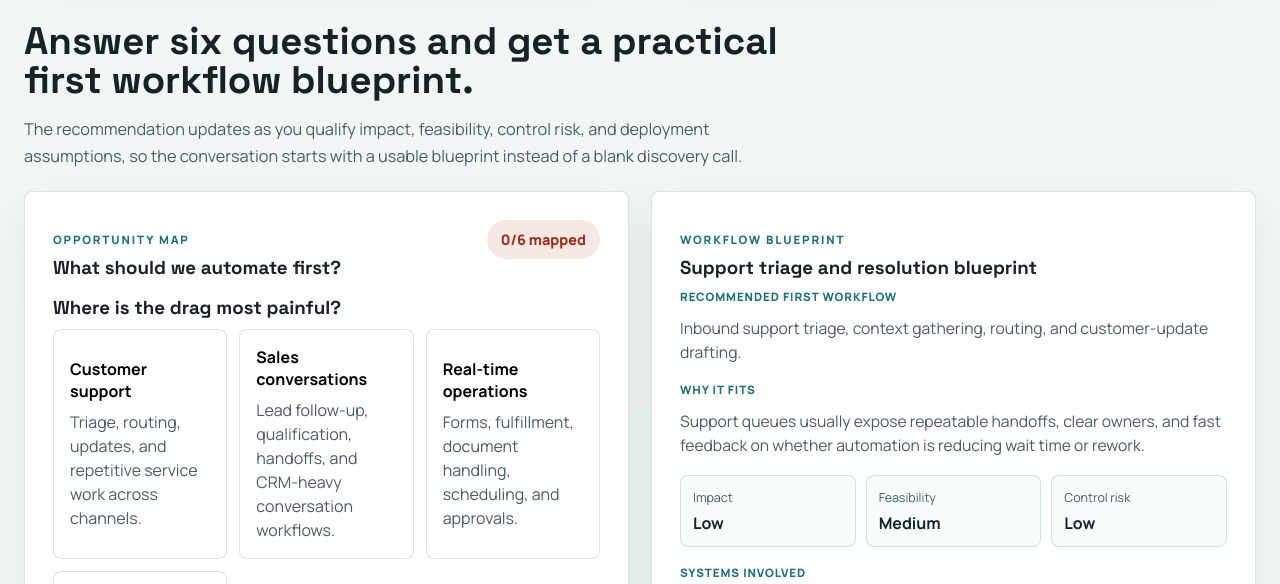
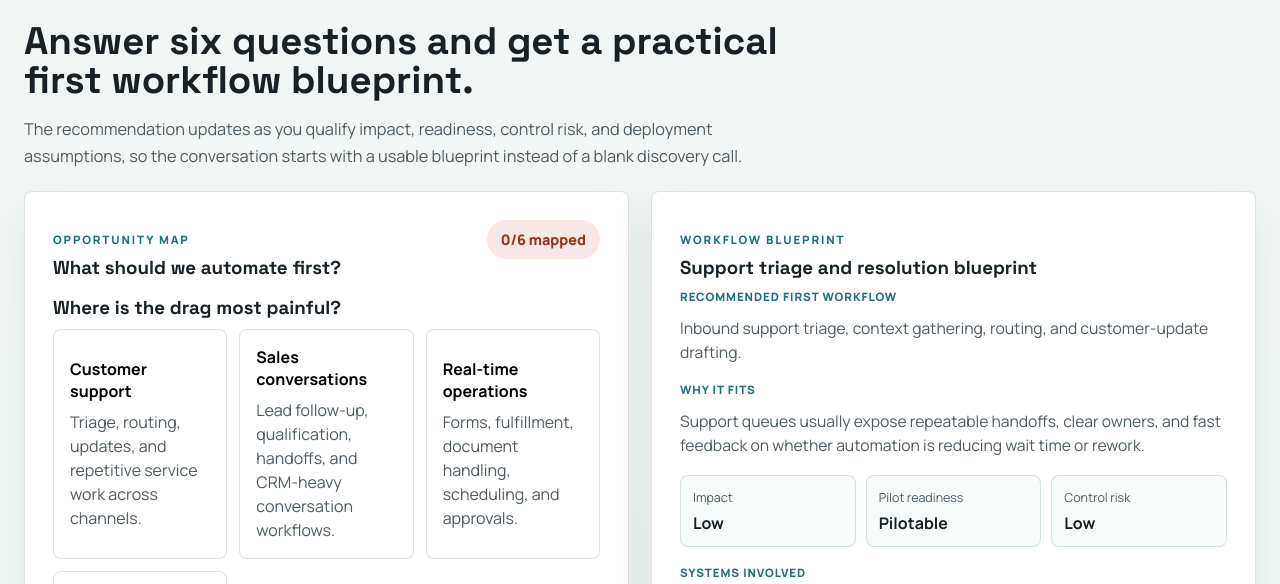
Before and after one commit to agonza1/Ai-ops-map, a React (Vite) app: page / in a window 1280 px wide. Shown: the part 1766-2350 px from the top of the page. Built offline with nearby package versions, Linux system fonts and the light colour scheme.

Commit message:
Use client-safe readiness labels (#11)
Co-authored-by: Alberto <alberto@albertos-mini.lan>

```diff
--- a/src/App.tsx
+++ b/src/App.tsx
@@ -116,7 +116,7 @@ function App() {
           <p className="section-kicker">Progressive diagnostic</p>
           <h2>Answer six questions and get a practical first workflow blueprint.</h2>
           <p>
-            The recommendation updates as you qualify impact, feasibility, control risk, and deployment assumptions, so the
+            The recommendation updates as you qualify impact, readiness, control risk, and deployment assumptions, so the
             conversation starts with a usable blueprint instead of a blank discovery call.
           </p>
         </div>
@@ -195,7 +195,7 @@ function App() {
 
             <div className="level-grid" aria-label="blueprint qualification levels">
               <LevelPill label="Impact" value={result.impactLevel} />
-              <LevelPill label="Feasibility" value={result.feasibilityLevel} />
+              <LevelPill label="Pilot readiness" value={readinessLabel(result.feasibilityLevel)} />
               <LevelPill label="Control risk" value={result.controlRiskLevel} />
             </div>
 
@@ -228,6 +228,12 @@ function App() {
       </section>
     </main>
   );
+}
+
+function readinessLabel(value: string) {
+  if (value === "High") return "Build-ready";
+  if (value === "Medium") return "Pilotable";
+  return "Discovery needed";
 }
 
 function QuestionBlock<T extends string>({
```
Also changed, not shown: 3 other files (tests, documents, lock files or other folders).
